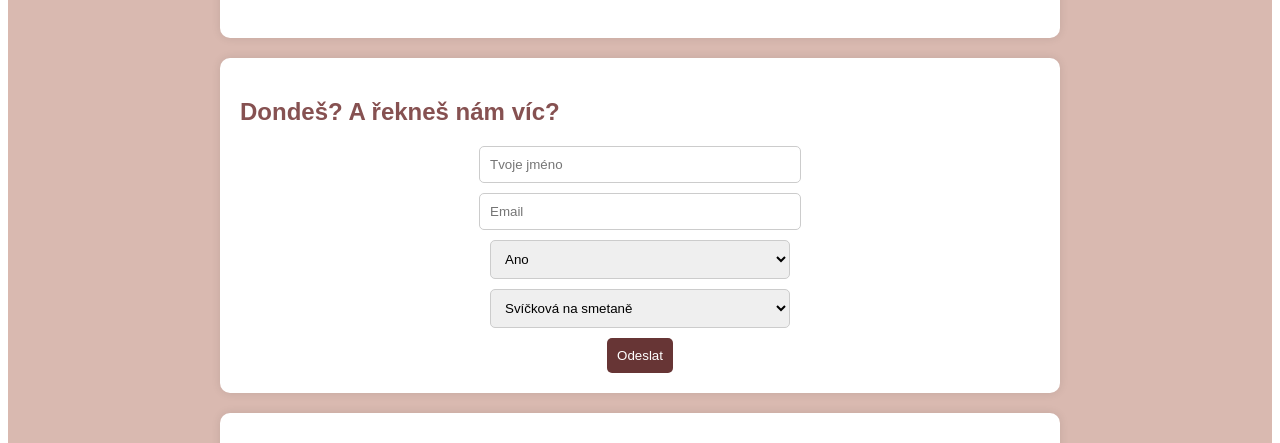
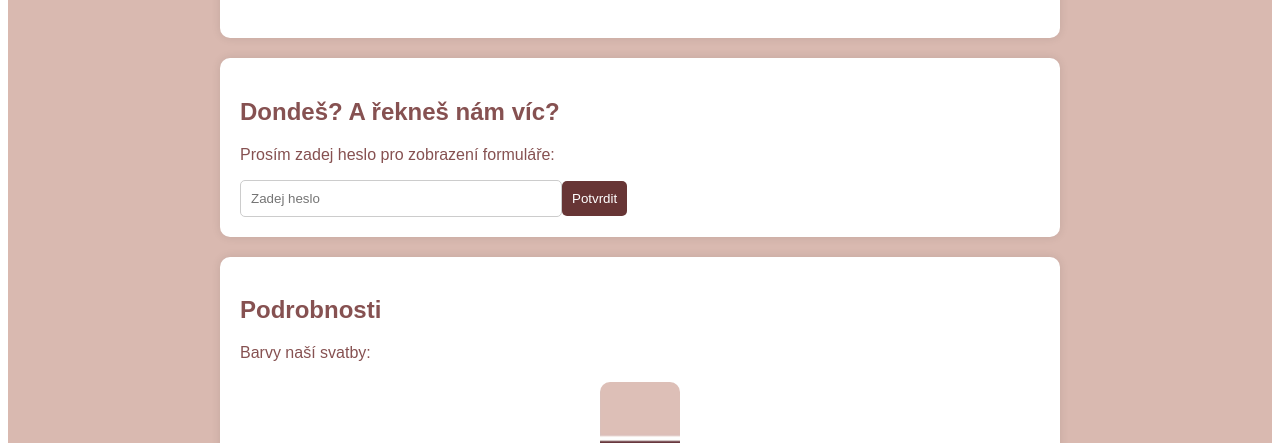
Before and after one commit to miroslavreznik/wedding-website, a React (Create React App) app: page / in a window 1280 px wide. Shown: the part 1906-2349 px from the top of the page. Built offline with nearby package versions, Linux system fonts and the light colour scheme.

Commit message:
add password for form

```diff
--- a/src/App.js
+++ b/src/App.js
@@ -1,4 +1,4 @@
-import React from "react";
+import React, { useState } from "react";
 import { motion } from "framer-motion";
 import { Carousel } from "react-responsive-carousel";
 import "react-responsive-carousel/lib/styles/carousel.min.css";
@@ -14,7 +14,6 @@ const colors = {
 
 const WeddingMap = () => (
   <MapContainer>
-    {/* Embed the Google Map iframe */}
     <iframe
       src="https://www.google.com/maps/embed?pb=!1m18!1m12!1m3!1d2578.0054414662613!2d16.2279113!3d49.7483414!2m3!1f0!2f0!3f0!3m2!1i1024!2i768!4f13.1!3m3!1m2!1s0x470d910737ce53f7%3A0xd9f9af9b29d815f2!2sPenzion%20Na%20Luk%C3%A1ch!5e0!3m2!1sen!2scz!4v1744119883595!5m2!1sen!2scz"
       width="100%"
@@ -29,6 +28,19 @@ const WeddingMap = () => (
 );
 
 const App = () => {
+  const [password, setPassword] = useState("");
+  const [isAuthorized, setIsAuthorized] = useState(false);
+  const [showError, setShowError] = useState(false);
+
+  const handlePasswordSubmit = () => {
+    if (password === "Mirara") {
+      setIsAuthorized(true);
+      setShowError(false);
+    } else {
+      setShowError(true);
+    }
+  };
+
   return (
     <Wrapper>
       <HeroImage src={`${process.env.PUBLIC_URL}/hero.jpg`} alt="Wedding Hero" />
@@ -58,35 +70,30 @@ const App = () => {
 
       <GallerySection>
         <Carousel showThumbs={false} infiniteLoop autoPlay>
-          <div>
-            <GalleryImage src={`${process.env.PUBLIC_URL}/gallery1.jpg`} alt="Gallery 1" />
+          {[1, 2, 3, 4, 5, 6, 7, 8].map(i => (
+            <div key={i}>
+              <GalleryImage src={`${process.env.PUBLIC_URL}/gallery${i}.jpg`} alt={`Gallery ${i}`} />
             </div>
-          <div>
-            <GalleryImage src={`${process.env.PUBLIC_URL}/gallery2.jpg`} alt="Gallery 2" />
-          </div>
-          <div>
-            <GalleryImage src={`${process.env.PUBLIC_URL}/gallery3.jpg`} alt="Gallery 3" />
-          </div>
-          <div>
-            <GalleryImage src={`${process.env.PUBLIC_URL}/gallery4.jpg`} alt="Gallery 4" />
-          </div>
-          <div>
-            <GalleryImage src={`${process.env.PUBLIC_URL}/gallery5.jpg`} alt="Gallery 5" />
-          </div>
-          <div>
-            <GalleryImage src={`${process.env.PUBLIC_URL}/gallery6.jpg`} alt="Gallery 6" />
-          </div>
-          <div>
-            <GalleryImage src={`${process.env.PUBLIC_URL}/gallery7.jpg`} alt="Gallery 7" />
-          </div>
-          <div>
-            <GalleryImage src={`${process.env.PUBLIC_URL}/gallery8.jpg`} alt="Gallery 8" />
-          </div>
+          ))}
         </Carousel>
       </GallerySection>
 
       <RSVPSection>
         <motion.h2 {...scrollFade}>Dondeš? A řekneš nám víc?</motion.h2>
+
+        {!isAuthorized ? (
+          <>
+            <p>Prosím zadej heslo pro zobrazení formuláře:</p>
+            <PasswordInput
+              type="password"
+              placeholder="Zadej heslo"
+              value={password}
+              onChange={(e) => setPassword(e.target.value)}
+            />
+            <Button onClick={handlePasswordSubmit}>Potvrdit</Button>
+            {showError && <ErrorText>Špatné heslo, zkus to znovu.</ErrorText>}
+          </>
+        ) : (
           <RSVPForm action="https://formspree.io/f/mpwpjeoe" method="POST">
             <Input type="text" name="name" placeholder="Tvoje jméno" required />
             <Input type="email" name="email" placeholder="Email" required />
@@ -101,22 +108,19 @@ const App = () => {
             </Select>
             <Button type="submit">Odeslat</Button>
           </RSVPForm>
+        )}
       </RSVPSection>
 
-      {/* Add the Wedding Map in the Podrobnosti section */}
       <Section>
         <motion.h2 {...scrollFade}>Podrobnosti</motion.h2>
         <p>Barvy naší svatby:</p>
         <ImageContainer>
           <img src={`${process.env.PUBLIC_URL}/colours.png`} alt="Svatba Colours" style={{ width: "10%", borderRadius: "10px" }} />
         </ImageContainer>
-
-        {/* Insert the Map here */}
         <WeddingMap />
       </Section>
 
       <FooterImage src={`${process.env.PUBLIC_URL}/footer.jpg`} alt="Wedding Footer" />
-
       <Footer>
         <p>Tááákhle moc se na Vás těšíme! ❤️</p>
       </Footer>
@@ -202,6 +206,19 @@ const Button = styled.button`
   cursor: pointer;
 `;
 
+const PasswordInput = styled.input`
+  padding: 10px;
+  width: 80%;
+  max-width: 300px;
+  border-radius: 5px;
+  border: 1px solid #ccc;
+`;
+
+const ErrorText = styled.p`
+  color: red;
+  margin-top: 10px;
+`;
+
 const FooterImage = styled.img`
   width: 100%;
   margin-top: 40px;
@@ -228,7 +245,6 @@ const scrollFade = {
   transition: { duration: 0.6 },
 };
 
-// Map styling
 const MapContainer = styled.div`
   width: 100%;
   height: 400px;
```
Also changed, not shown: public/favicon.png. Lines whose indentation alone changed are shown as unchanged.
